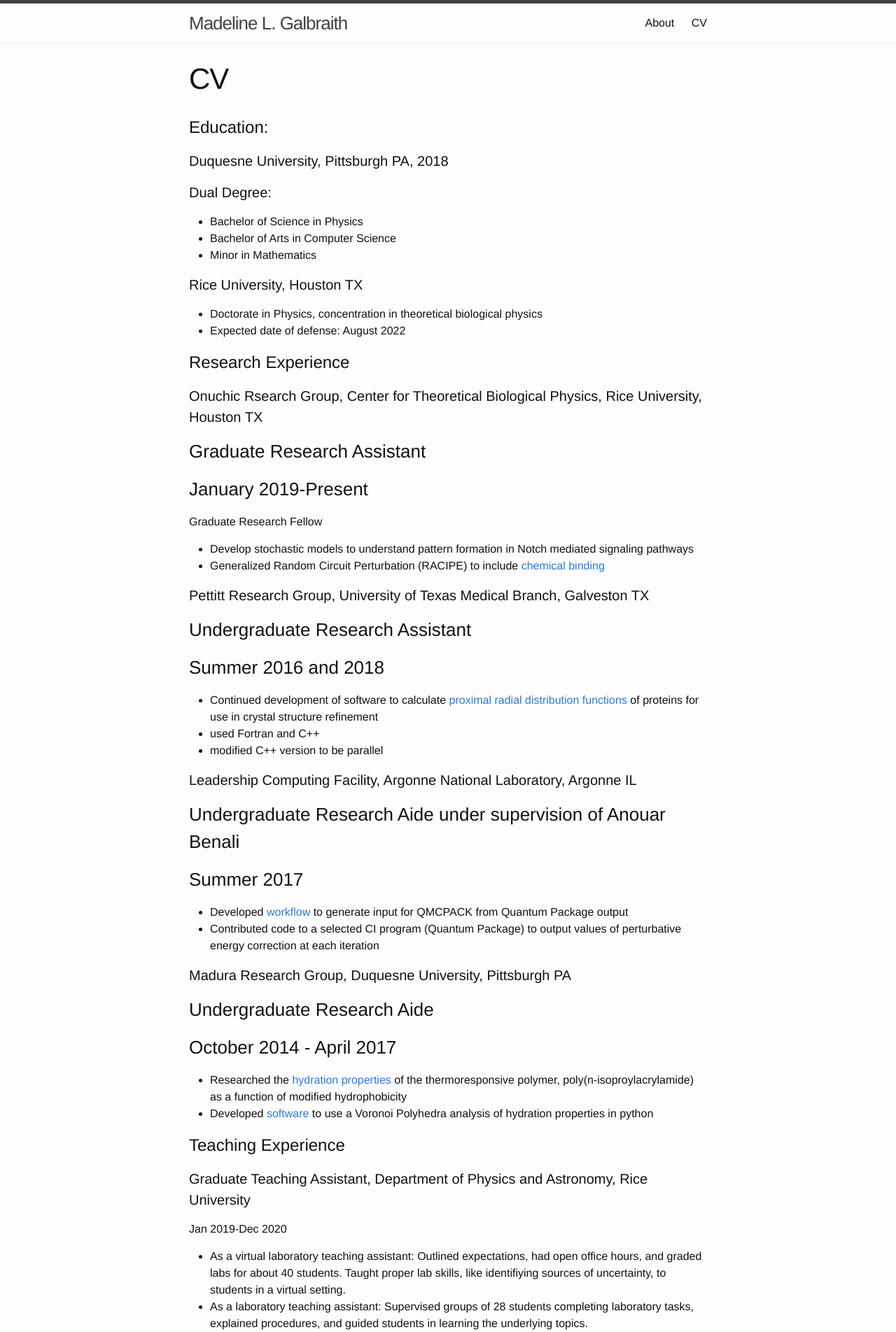
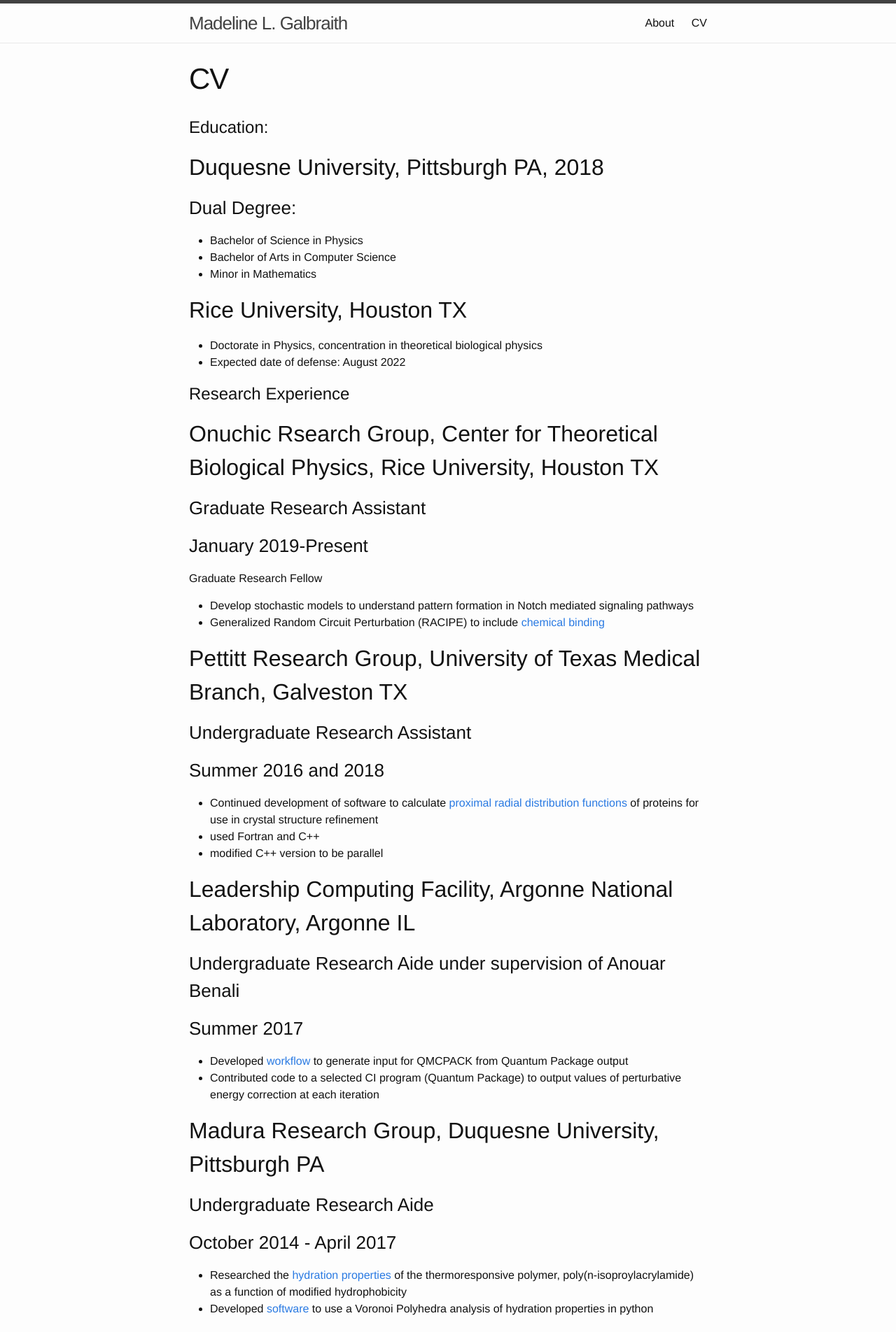
Before and after one commit to madgal/madgal.github.io, a Jekyll site: the page built from resume.md, in a window 1280 px wide. Shown: the top 1904 px of the page at 70% size. Built offline with Jekyll 4.4.1, drawn with Linux system fonts in a browser that asks for light colours.

```diff
--- a/resume.md
+++ b/resume.md
@@ -6,22 +6,22 @@ permalink: /resume/
 
 # Education:
 
-#### Duquesne University, Pittsburgh PA, 2018
+## Duquesne University, Pittsburgh PA, 2018
 
-#### Dual Degree:
+### Dual Degree:
 
 + Bachelor of Science in Physics
 + Bachelor of Arts in Computer Science
 + Minor in Mathematics
 
-#### Rice University, Houston TX
+## Rice University, Houston TX
 
 + Doctorate in Physics, concentration in theoretical biological physics
 + Expected date of defense: August 2022
 
 # Research Experience
 
-#### Onuchic Rsearch Group, Center for Theoretical Biological Physics, Rice University, Houston TX
+## Onuchic Rsearch Group, Center for Theoretical Biological Physics, Rice University, Houston TX
 ### Graduate Research Assistant
 ### January 2019-Present
 
@@ -29,7 +29,7 @@ Graduate Research Fellow
 + Develop stochastic models to understand pattern formation in Notch mediated signaling pathways
 + Generalized Random Circuit Perturbation (RACIPE) to include <a href="https://royalsocietypublishing.org/doi/full/10.1098/rsif.2020.0500">chemical binding</a>
 
-#### Pettitt Research Group, University of Texas Medical Branch, Galveston TX
+## Pettitt Research Group, University of Texas Medical Branch, Galveston TX
 ### Undergraduate Research Assistant
 ### Summer 2016 and 2018
 
@@ -37,7 +37,7 @@ Graduate Research Fellow
 + used Fortran and C++
 + modified C++ version to be parallel
 
-#### Leadership Computing Facility, Argonne National Laboratory, Argonne IL
+## Leadership Computing Facility, Argonne National Laboratory, Argonne IL
 ### Undergraduate Research Aide under supervision of Anouar Benali
 ### Summer 2017
 
@@ -45,7 +45,7 @@ Graduate Research Fellow
 + Contributed code to a selected CI program (Quantum Package) to output values of perturbative energy correction at each iteration
 
 
-#### Madura Research Group, Duquesne University, Pittsburgh PA
+## Madura Research Group, Duquesne University, Pittsburgh PA
 ### Undergraduate Research Aide
 ### October 2014 - April 2017
 
@@ -53,21 +53,21 @@ Graduate Research Fellow
 + Developed <a href="https://github.com/madgal/VoronoiAnalysis">software</a> to use a Voronoi Polyhedra analysis of hydration properties in python
 
 # Teaching Experience
-#### Graduate Teaching Assistant, Department of Physics and Astronomy, Rice University
+## Graduate Teaching Assistant, Department of Physics and Astronomy, Rice University
 Jan 2019-Dec 2020
 
 + As a virtual laboratory teaching assistant: Outlined expectations, had open office hours, and graded labs for about 40 students. Taught proper lab skills, like identifiying sources of uncertainty, to students in a virtual setting.
 + As a laboratory teaching assistant: Supervised groups of 28 students completing laboratory tasks, explained procedures, and guided students in learning the underlying topics.
 + As a teaching assistant for PHYS 335, had office hours to help students learn biological physics concepts and the intersection of math, physics, and biology.
 
-#### Undergraduate Teaching Assistant, Department of Physics, Duquesne University
+## Undergraduate Teaching Assistant, Department of Physics, Duquesne University
 Aug-Dec 2016 and Aug 2017-May 2018 under supervision of Darryl Ozimek
 
 + Taught physics laboratory techniques in conjunction with material taught in lectures
 + Introduced DataStudio/Capstone for graphical analysis of motion and forces
 + Graded labs and maintained gradebook for 20 students
 
-#### Physics Tutor, August 2015 - May 2016
+## Physics Tutor, August 2015 - May 2016
 Department of Physics, Duquesne University
 
 + Reinforced the topics learned in general physics lectures through examples
```
